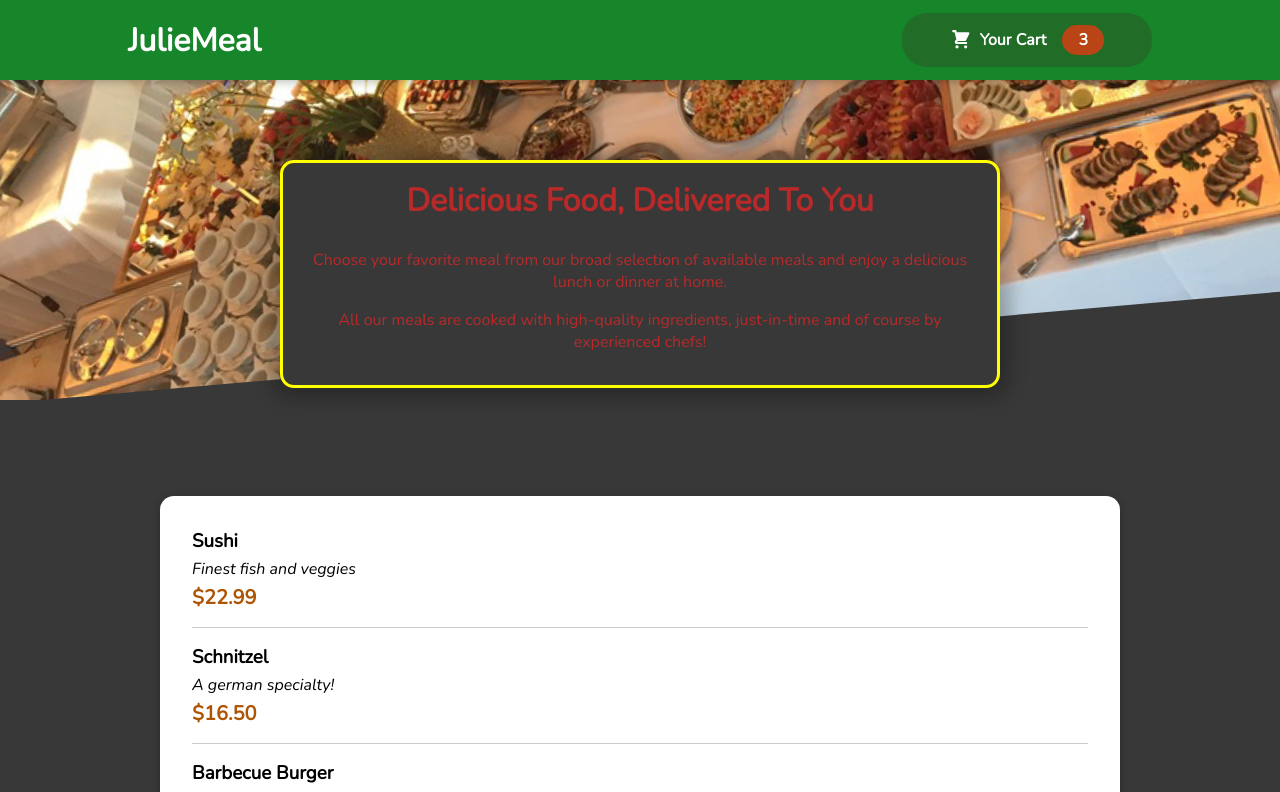
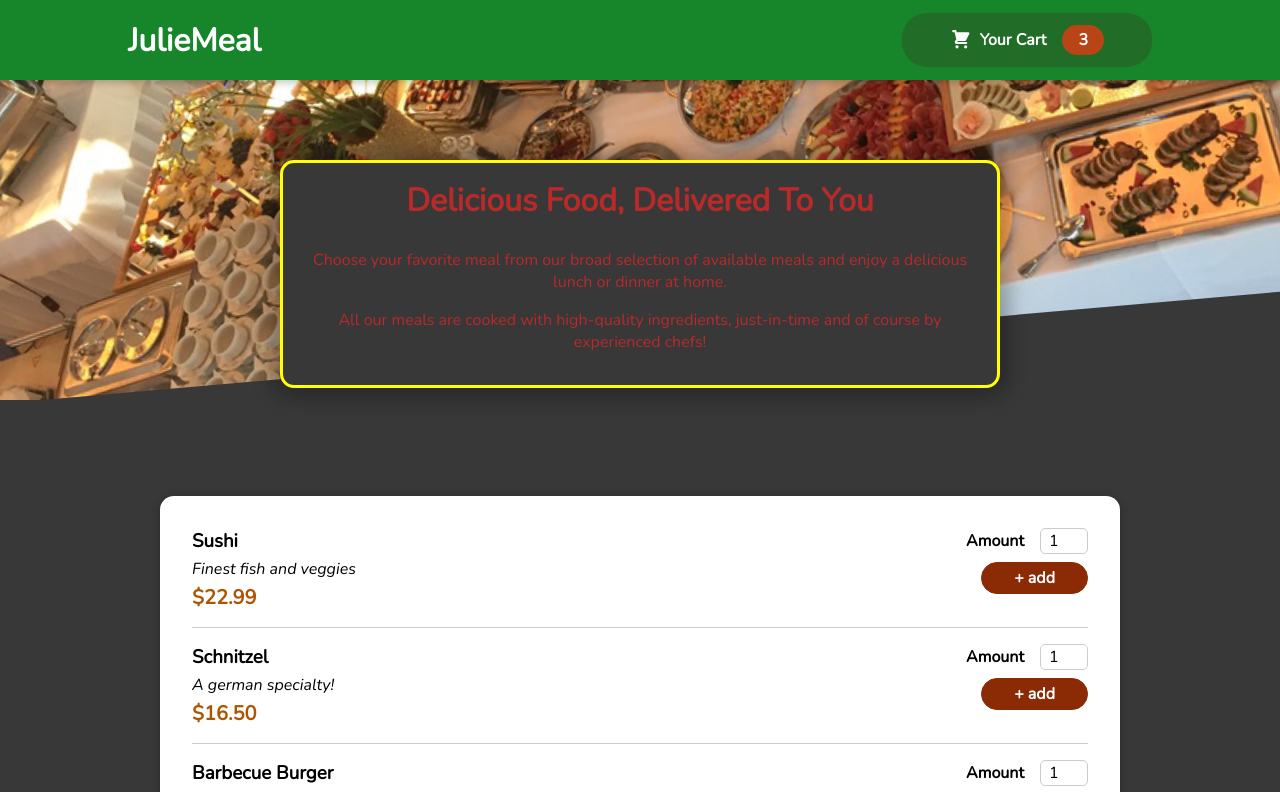
Before and after one commit to Cabraham1/food-order-App, a React (Create React App) app: page / in a window 1280 px wide. Shown: the top 792 px of the page. Built offline with nearby package versions, Linux system fonts and the light colour scheme.

Commit message:
add input to the mealitems desplay

```diff
--- a/src/components/Meals/AvailableMeals.js
+++ b/src/components/Meals/AvailableMeals.js
@@ -2,6 +2,7 @@
 import Card from "../UI/Card";
 import classes from "./AvailableMeals.module.css";
 import MealItem from "./MealItem/MealItem"
+import MealItemForm from "./MealItem/MealItemForm";
 
 const DUMMY_MEALS = [
   {
@@ -32,6 +33,7 @@
 const AvailableMeals = (props) => {
   const mealList = DUMMY_MEALS.map((meal) => (
     <MealItem
+      id={props.id}
       key={meal.id}
       name={meal.name}
       description={meal.description}
--- a/src/components/Meals/MealItem/MealItem.js
+++ b/src/components/Meals/MealItem/MealItem.js
@@ -1,8 +1,9 @@
 import React from "react";
-import classes from "./MealItem.module.css"
+import classes from "./MealItem.module.css";
+import MealItemForm from "./MealItemForm";
 
 const mealItem = (props) => {
-  const price = `$${props.price.toFixed(2)}`
+  const price = `$${props.price.toFixed(2)}`;
 
   return (
     <li className={classes.meal}>
@@ -12,7 +13,7 @@
         <div className={classes.price}>{price}</div>
       </div>
       <div>
-
+        <MealItemForm id={props.id} />
       </div>
     </li>
   );
--- a/src/components/Meals/MealItem/MealItemForm.js
+++ b/src/components/Meals/MealItem/MealItemForm.js
@@ -0,0 +1,23 @@
+import React from "react";
+import classes from "./mealItemForm.module.css";
+import Input from "../../UI/Input";
+const MealItemForm = (props) => {
+  return (
+    <form className={classes.form}>
+      <Input
+        label="Amount"
+        input={{
+          id: "amount" + props.id,
+          type: "number",
+          min: "1",
+          max: "5",
+          step: "1",
+          defaultValue: "1",
+        }}
+      />
+      <button> + add</button>
+    </form>
+  );
+};
+
+export default MealItemForm;
--- /dev/null
+++ b/src/components/Meals/MealItem/mealItemForm.module.css
@@ -0,0 +1,20 @@
+.form {
+  text-align: right;
+}
+
+.form button {
+  font: inherit;
+  cursor: pointer;
+  background-color: #8a2b06;
+  border: 1px solid #8a2b06;
+  color: white;
+  padding: 0.25rem 2rem;
+  border-radius: 20px;
+  font-weight: bold;
+}
+
+.form button:hover,
+.form button:active {
+  background-color: #641e03;
+  border-color: #641e03;
+}
--- a/src/components/Meals/Meals.js
+++ b/src/components/Meals/Meals.js
@@ -5,6 +5,7 @@
   return (
     <React.Fragment>
       <AvailableMeals />
+
       <MealsSummary />
     </React.Fragment>
   );
--- /dev/null
+++ b/src/components/UI/Input.js
@@ -0,0 +1,13 @@
+import React from "react";
+import classes from "./Input.module.css";
+
+const Input = (props) => {
+  return (
+    <div className={classes.input}>
+      <label htmlFor={props.input.id}>{props.label}</label>
+      <input {...props.input} />
+    </div>
+  );
+};
+
+export default Input;
--- /dev/null
+++ b/src/components/UI/Input.module.css
@@ -0,0 +1,18 @@
+.input {
+  display: flex;
+  align-items: center;
+  margin-bottom: 0.5rem;
+}
+
+.input label {
+  font-weight: bold;
+  margin-right: 1rem;
+}
+
+.input input {
+  width: 3rem;
+  border-radius: 5px;
+  border: 1px solid #ccc;
+  font: inherit;
+  padding-left: 0.5rem;
+}
```
